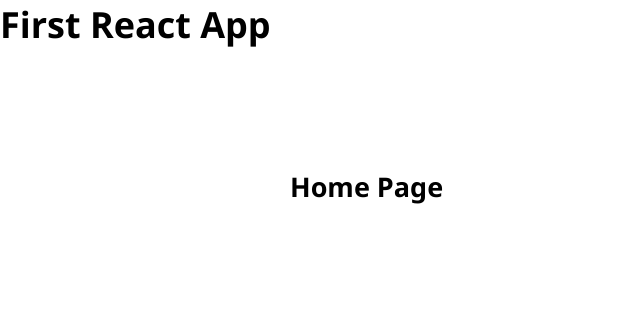
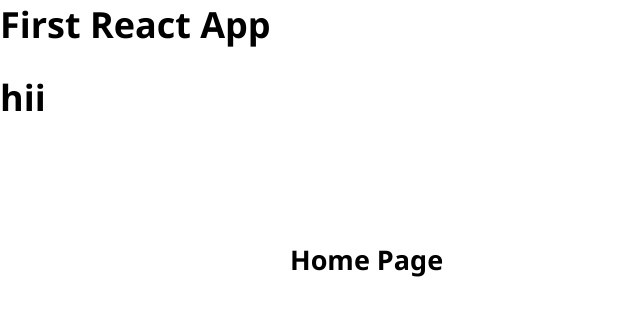
Before and after one commit to TejeswarChilaka/003-React-Blog, a React (Create React App) app in the folder my-app/: page / in a window 1280 px wide. Shown: the top 316 px of the page, without its empty margins (0-640 px from the left). Built offline with nearby package versions, Linux system fonts and the light colour scheme.

Commit message:
Added NavBar to the Pages and Imported to App

```diff
--- a/my-app/src/App.js
+++ b/my-app/src/App.js
@@ -5,6 +5,7 @@ import NotFoundPage from "./pages/NotFoundPage";
 import ArticlePage from "./pages/ArticlePage";
 import ArticlesListPage from "./pages/ArticlesListPage";
 import HomePage from "./pages/HomePage";
+import NavBar from "./NavBar";
 
 function App() {
   return (
@@ -12,6 +13,7 @@ function App() {
       <BrowserRouter>
         <div className="App">
           <h1> First React App</h1>
+          <NavBar></NavBar>
           <div id="page-body">
             <Routes>
               <Route path="/" element={<HomePage />}></Route>
--- /dev/null
+++ b/my-app/src/NavBar.js
@@ -0,0 +1,9 @@
+import { Link } from "react-router-dom";
+
+const NavBar = () =>{
+    return(
+      <h1> hii</h1>
+    );
+}
+
+export default NavBar;
```
